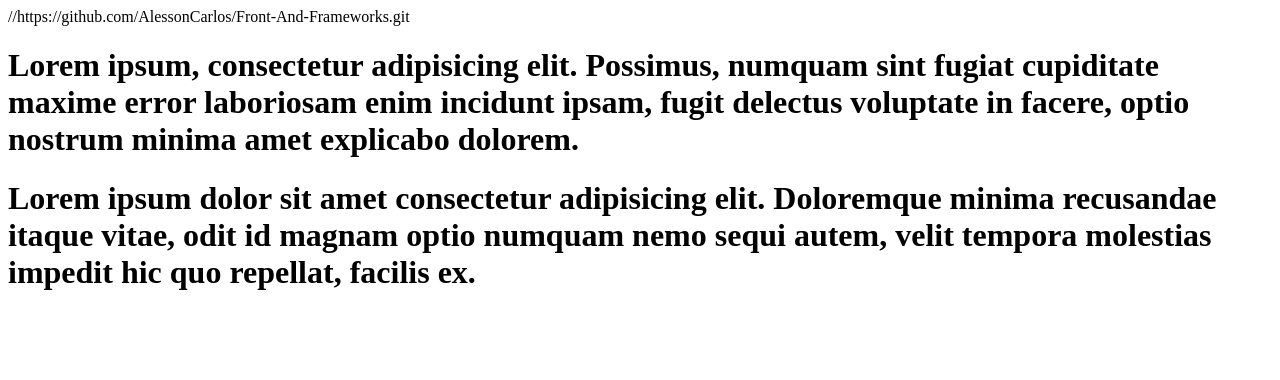
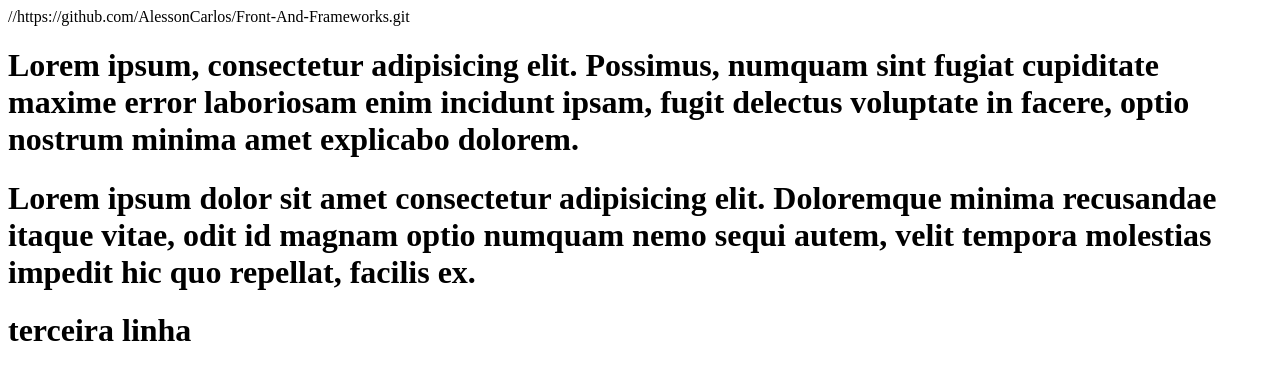
Before and after one commit to AlessonCarlos/dio-java-basico, a plain HTML site: page Exercicios/Front and - Nassau/index.html in a window 1280 px wide. Drawn offline with Linux system fonts and the light colour scheme.

Commit message:
terceria linha

```diff
--- a/Exercicios/Front and - Nassau/index.html
+++ b/Exercicios/Front and - Nassau/index.html
@@ -19,6 +19,9 @@
         <h1>
             Lorem ipsum dolor sit amet consectetur adipisicing elit. Doloremque minima recusandae itaque vitae, odit id magnam optio numquam nemo sequi autem, velit tempora molestias impedit hic quo repellat, facilis ex.
         </h1>
+        <h1>
+            terceira linha
+        </h1>
     </main>
 </body>
 </html>
```
Also changed, not shown: 1 other file.
